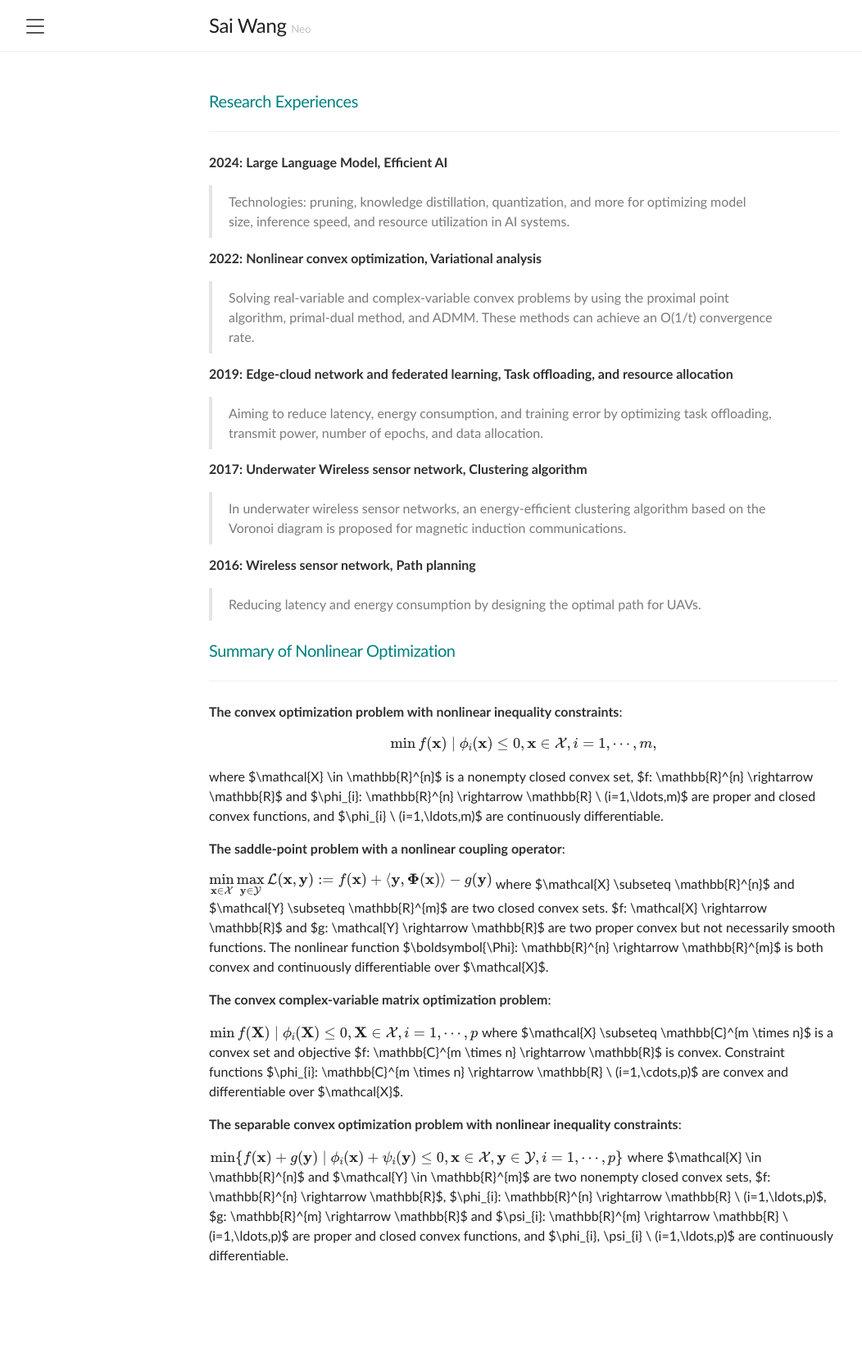
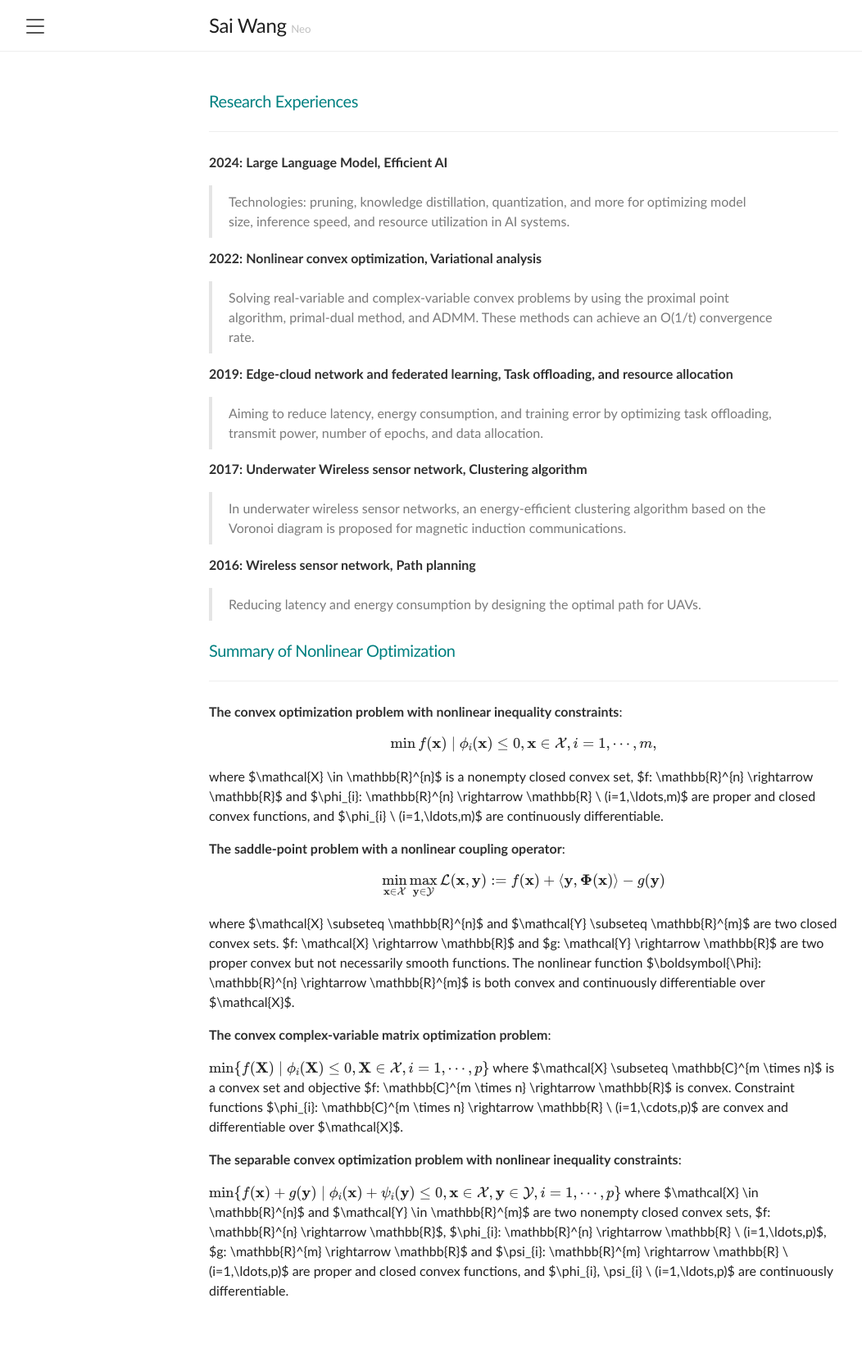
Before and after one commit to Alxendweb/alxendweb.github.io, a Jekyll site: the page built from assets/research-statement.md, in a window 1280 px wide. Shown: the whole page at 82% size, without its empty margins (1-1053 px from the left). Built offline with Jekyll 4.4.1, drawn with Linux system fonts in a browser that asks for light colours; before the commit the page ends 1607 px from its top, so only the background shows below that.

Commit message:
Update research-statement.md

```diff
--- a/assets/research-statement.md
+++ b/assets/research-statement.md
@@ -36,28 +36,24 @@ where $\mathcal{X} \in \mathbb{R}^{n}$ is a nonempty closed convex set, $f: \mat
 
 **The saddle-point problem with a nonlinear coupling operator**:<br>
 
-$$
+
 \begin{equation}
 \begin{aligned}
 \min_{\mathbf{x} \in \mathcal{X}} \max_{\mathbf{y} \in \mathcal{Y}} \mathcal{L}(\mathbf{x}, \mathbf{y}) := f(\mathbf{x}) + \langle\mathbf{y}, \boldsymbol{\Phi}(\mathbf{x})\rangle - g(\mathbf{y})
 \end{aligned}
-\end{equation} $$
+\end{equation}
 where $\mathcal{X} \subseteq \mathbb{R}^{n}$ and $\mathcal{Y} \subseteq \mathbb{R}^{m}$ are two closed convex sets. $f: \mathcal{X} \rightarrow \mathbb{R}$ and $g: \mathcal{Y} \rightarrow \mathbb{R}$ are two proper convex but not necessarily smooth functions. The nonlinear function $\boldsymbol{\Phi}: \mathbb{R}^{n} \rightarrow \mathbb{R}^{m}$ is both convex and continuously differentiable over $\mathcal{X}$.
 
 **The convex complex-variable matrix optimization problem**:<br>
 
 $$
-\begin{aligned}
-\min{ f(\mathbf{X}) \mid \phi_{i}(\mathbf{X}) \leq 0, \mathbf{X} \in \mathcal{X}, i=1,\cdots,p}
-\end{aligned}\tag{3}
+\min\{ f(\mathbf{X}) \mid \phi_{i}(\mathbf{X}) \leq 0, \mathbf{X} \in \mathcal{X}, i=1,\cdots,p\}
 $$
 where $\mathcal{X} \subseteq \mathbb{C}^{m \times n}$ is a convex set and objective $f: \mathbb{C}^{m \times n} \rightarrow \mathbb{R}$ is convex. Constraint functions $\phi_{i}: \mathbb{C}^{m \times n} \rightarrow \mathbb{R} \ (i=1,\cdots,p)$ are convex and differentiable over $\mathcal{X}$.
 
 **The separable convex optimization problem with nonlinear inequality constraints**:<br>
 
 $$
-\begin{aligned}
 \min\{ f(\mathbf{x}) + g(\mathbf{y}) \mid \phi_{i}(\mathbf{x}) + \psi_{i}(\mathbf{y}) \leq 0, \mathbf{x} \in \mathcal{X}, \mathbf{y} \in \mathcal{Y}, i=1,\cdots,p\}
-\end{aligned}\tag{4}
 $$
 where $\mathcal{X} \in \mathbb{R}^{n}$ and $\mathcal{Y} \in \mathbb{R}^{m}$ are two nonempty closed convex sets, $f: \mathbb{R}^{n} \rightarrow \mathbb{R}$, $\phi_{i}: \mathbb{R}^{n} \rightarrow \mathbb{R} \ (i=1,\ldots,p)$, $g: \mathbb{R}^{m} \rightarrow \mathbb{R}$ and $\psi_{i}: \mathbb{R}^{m} \rightarrow \mathbb{R} \ (i=1,\ldots,p)$ are proper and closed convex functions, and $\phi_{i}, \psi_{i} \ (i=1,\ldots,p)$ are continuously differentiable.
```
